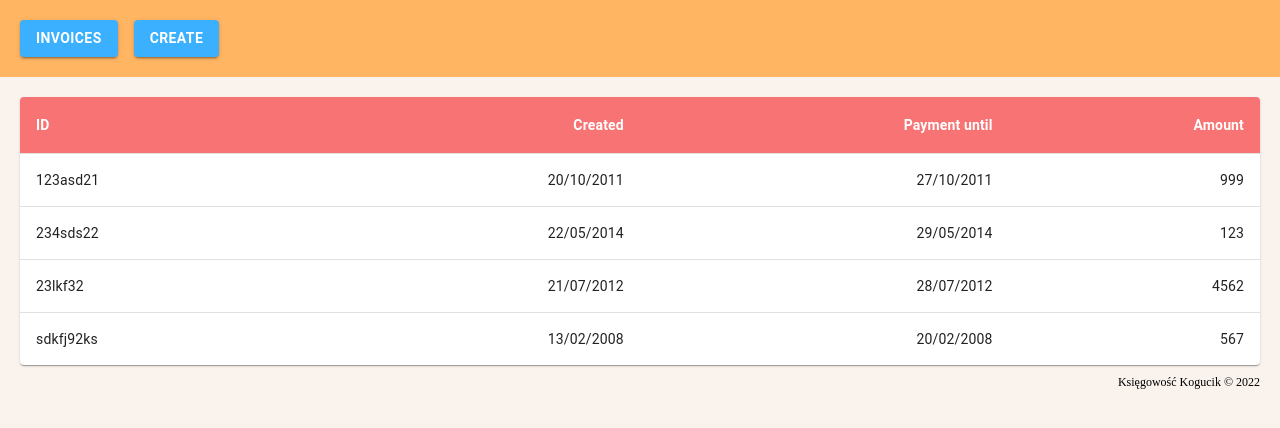
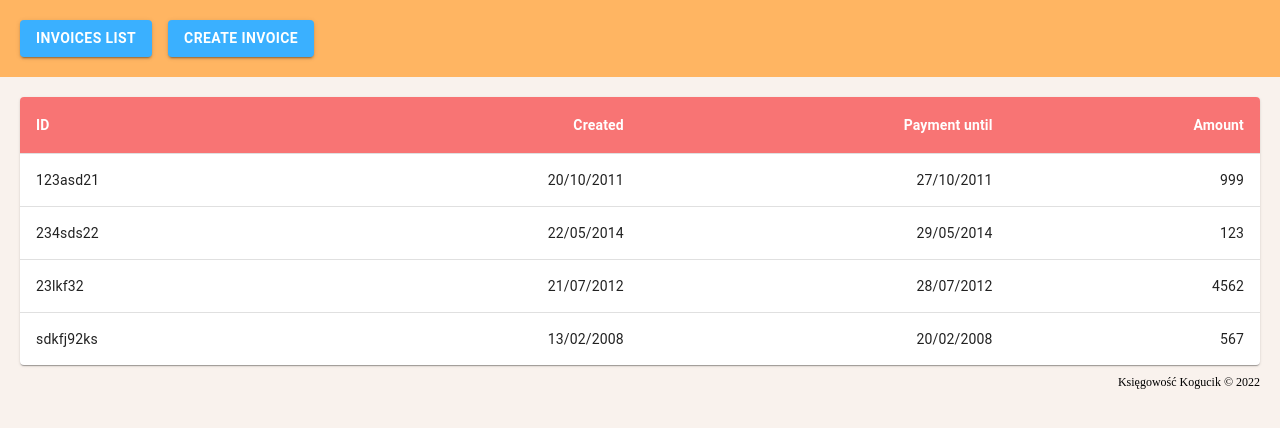
Before and after one commit to AdrianChojnacki/Accounting-Application, a React (Create React App) app: page / in a window 1280 px wide. Shown: the top 428 px of the page. Built offline with nearby package versions, Linux system fonts and the light colour scheme; data requests are answered from the project's data file.

Commit message:
Add proper header menu texts

```diff
--- a/src/components/Header/Header.tsx
+++ b/src/components/Header/Header.tsx
@@ -8,12 +8,12 @@ const Header = () => {
       <Stack spacing={2} direction="row">
         <Link to="/" className={HeaderCSS.link}>
           <Button variant="contained" className={HeaderCSS.btn}>
-            INVOICES
+            INVOICES LIST
           </Button>
         </Link>
         <Link to="/create" className={HeaderCSS.link}>
           <Button variant="contained" className={HeaderCSS.btn}>
-            CREATE
+            CREATE INVOICE
           </Button>
         </Link>
       </Stack>
```
